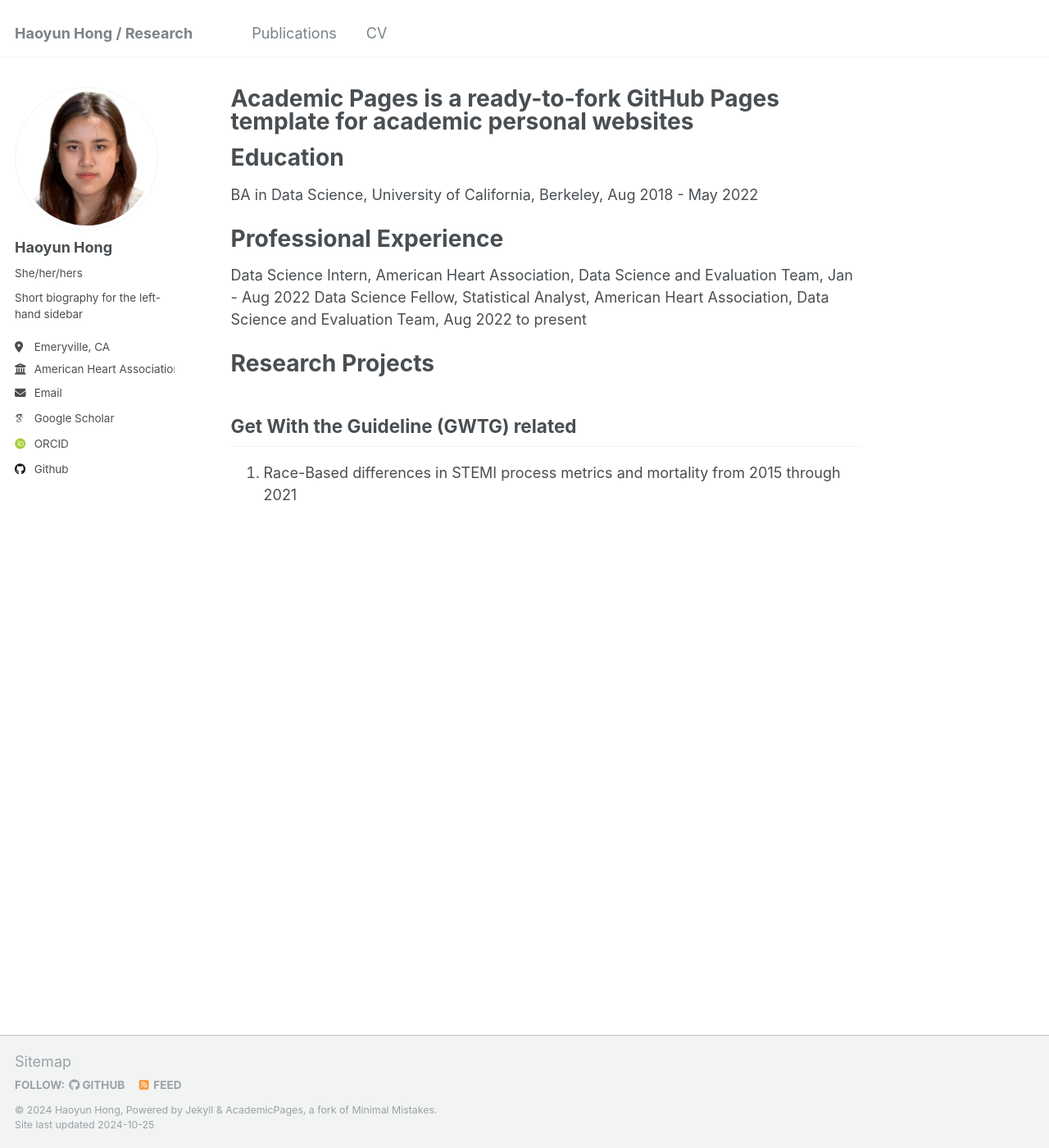
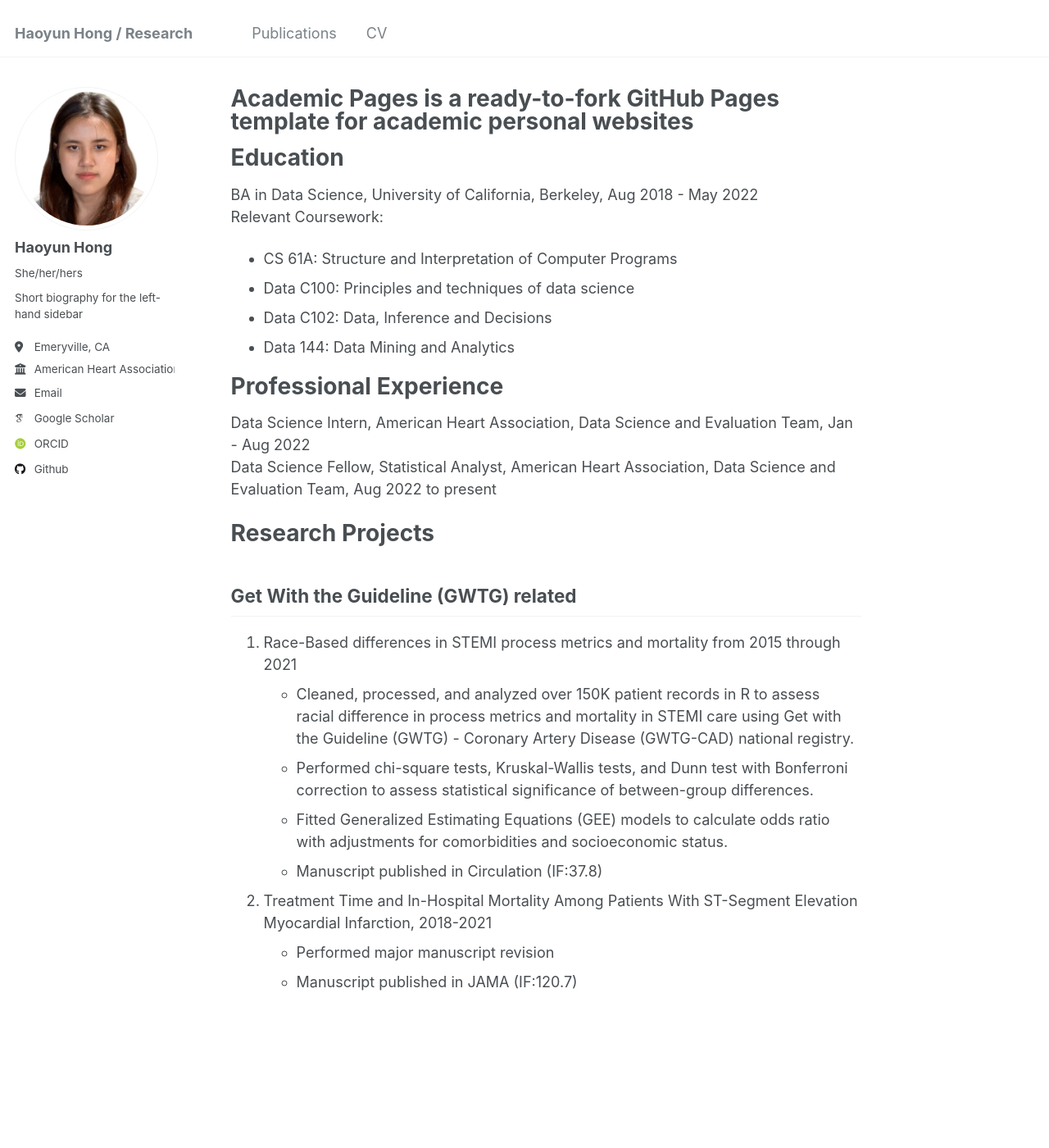
Before and after one commit to Haoyun-Hong/Haoyun-Hong.github.io, a Jekyll site: the page built from _pages/about.md, in a window 1280 px wide and 1400 px high. Shown: the whole window at 82% size. Built offline with Jekyll 4.4.1, drawn with Linux system fonts in a browser that asks for light colours; some web fonts are replaced.

Commit message:
udpate research

```diff
--- a/_pages/about.md
+++ b/_pages/about.md
@@ -10,12 +10,17 @@ redirect_from:
 
 Education
 ======
-BA in Data Science, University of California, Berkeley, Aug 2018 -  May 2022
+BA in Data Science, University of California, Berkeley, Aug 2018 -  May 2022\
+Relevant Coursework:
+* CS 61A: Structure and Interpretation of Computer Programs
+* Data C100: Principles and techniques of data science
+* Data C102: Data, Inference and Decisions
+* Data 144: Data Mining and Analytics
 
 
 Professional Experience
 ======
-Data Science Intern, American Heart Association, Data Science and Evaluation Team, Jan - Aug 2022
+Data Science Intern, American Heart Association, Data Science and Evaluation Team, Jan - Aug 2022\
 Data Science Fellow, Statistical Analyst, American Heart Association, Data Science and Evaluation Team, Aug 2022 to present
 
 
@@ -25,3 +30,11 @@ Research Projects
 Get With the Guideline (GWTG) related
 -------
 1. Race-Based differences in STEMI process metrics and mortality from 2015 through 2021
+* Cleaned, processed, and analyzed over 150K patient records in R to assess racial difference in process metrics and mortality in STEMI care using Get with the Guideline (GWTG) - Coronary Artery Disease (GWTG-CAD) national registry.
+* Performed chi-square tests, Kruskal-Wallis tests, and Dunn test with Bonferroni correction to assess statistical significance of between-group differences.
+* Fitted Generalized Estimating Equations (GEE) models to calculate odds ratio with adjustments for comorbidities and socioeconomic status.
+* Manuscript published in Circulation (IF:37.8)
+
+2. Treatment Time and In-Hospital Mortality Among Patients With ST-Segment Elevation Myocardial Infarction, 2018-2021
+* Performed major manuscript revision
+* Manuscript published in JAMA (IF:120.7)
```
